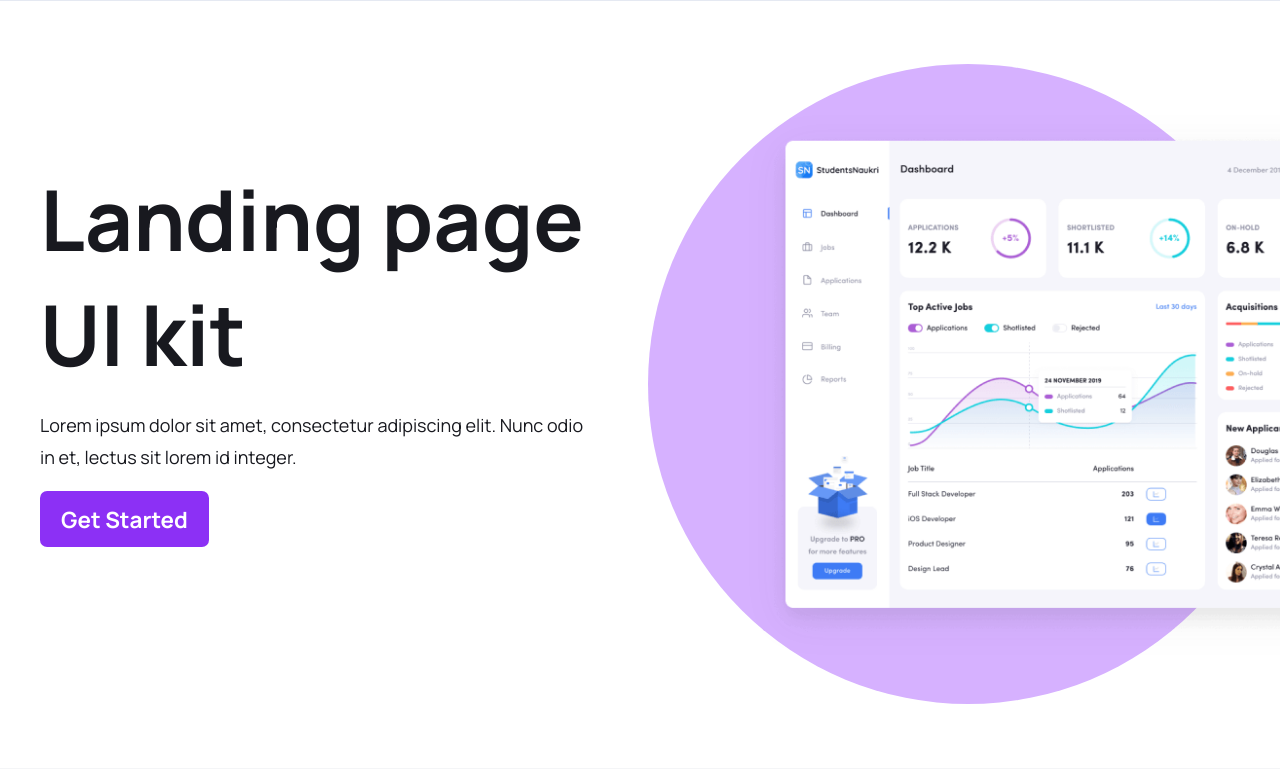
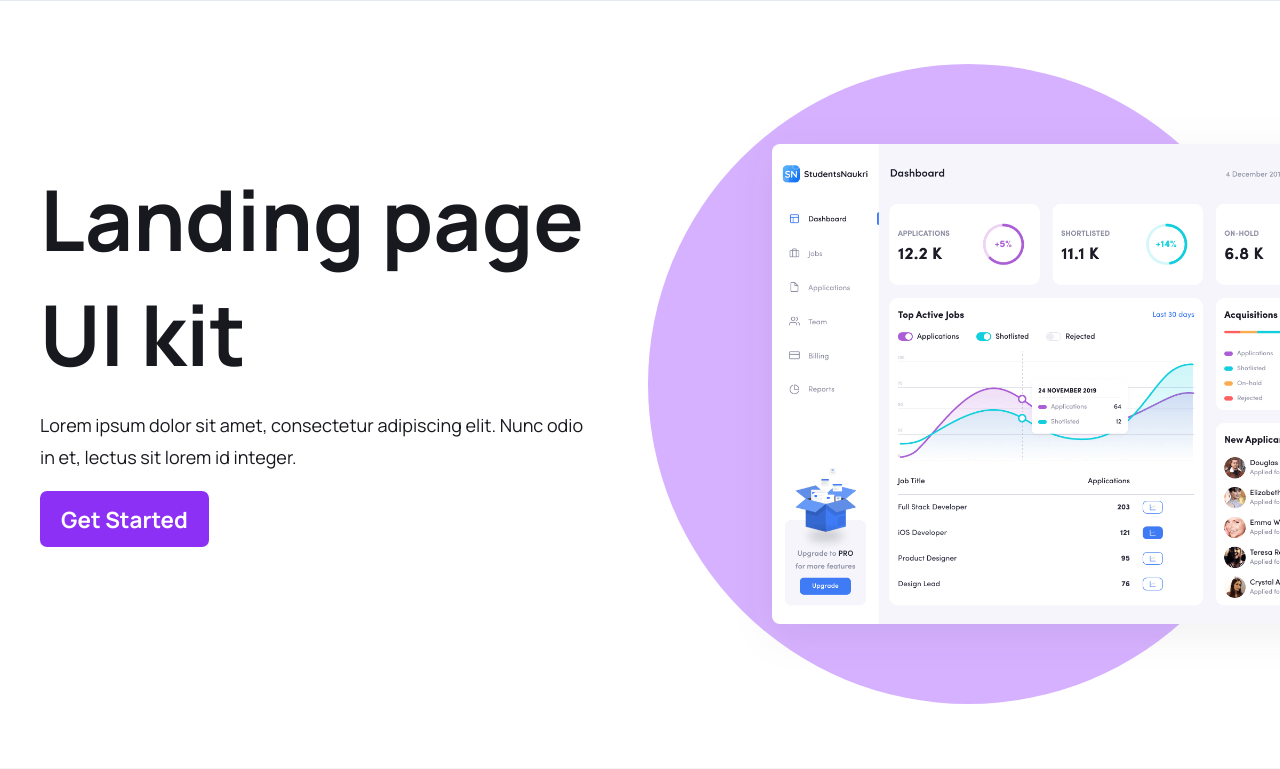
Before and after one commit to CrispthoAlex/koombea-frontend-test, a PHP site: page / in a window 1280 px wide. Shown: the part 72-841 px from the top of the page. Run offline with PHP 8.4, Linux system fonts and the light colour scheme.

Commit message:
Stats image from overview/hero section was fixed

```diff
--- a/css/styles.css
+++ b/css/styles.css
@@ -531,7 +531,8 @@ SCSS and BEM structure were used on this project
 .image__stats {
   position: absolute;
   filter: drop-shadow(0px 10px 20px rgba(41, 41, 42, 0.07));
-  right: -7.375em;
+  border-radius: 8px;
+  right: -18.75em;
 }
 @media screen and (max-width: 768px) {
   .image__stats {
@@ -546,7 +547,7 @@ SCSS and BEM structure were used on this project
 @media screen and (min-width: 1024px) {
   .image__stats {
     width: 100%;
-    max-width: 37em;
+    max-width: 48em;
   }
 }
 @media screen and (max-width: 768px) {
--- a/home.html
+++ b/home.html
@@ -69,7 +69,7 @@
                     <div class="info-page__button" aria-label="Get started link"><a href="#">Get Started</a></div>
                 </div>
                 <div class="image">
-                    <img class="image__stats" src="./image/stats-image-opt.png" alt="Preview Stats" aria-label="Preview image">
+                    <img class="image__stats" src="./image/stats-full-opt.png" alt="Preview Stats" aria-label="Preview image">
                 </div>
                 <div class="circle-background" aria-label="Purple Circle"></div>
             </section>
@@ -280,10 +280,10 @@
                         <p>&copy; 2020 Landify UI Kit. All rights reserved</p>
                     </div>
                     <div class="social-media">
-                        <a href="https://instagram.com/aravinddesign"></a><div class="social-media__icon"><img src="./image/Pathinstagram-icon-opt.svg" alt="Instagram Icon"></div></a>
-                        <a href="https://dribbble.com/aravinddesign"></a><div class="social-media__icon"><img src="./image/Pathdribble-icon-opt.svg" alt="Dribbble Icon"></a></div></a>
-                        <a href="https://twitter.com/aravinddesign"></a><div class="social-media__icon"><img src="./image/Pathtwitter-opt.svg" alt="Twitter Icon"></div></a>
-                        <a href="https://youtube.com/aravinddesign"></a><div class="social-media__icon"><img src="./image/Pathyoutube-opt.svg" alt="Youtube Icon"></div></a>
+                        <a href="https://instagram.com/aravinddesign"><div class="social-media__icon"><img src="./image/Pathinstagram-icon-opt.svg" alt="Instagram Icon"></div></a>
+                        <a href="https://dribbble.com/aravinddesign"><div class="social-media__icon"><img src="./image/Pathdribble-icon-opt.svg" alt="Dribbble Icon"></div></a>
+                        <a href="https://twitter.com/aravinddesign"><div class="social-media__icon"><img src="./image/Pathtwitter-opt.svg" alt="Twitter Icon"></div></a>
+                        <a href="https://youtube.com/aravinddesign"><div class="social-media__icon"><img src="./image/Pathyoutube-opt.svg" alt="Youtube Icon"></div></a>
                     </div>
                 </div>
             </div>
--- a/scss/components/_content.scss
+++ b/scss/components/_content.scss
@@ -72,8 +72,9 @@
 
     &__stats {
         position:absolute;
-        filter: drop-shadow(0px 10px 20px rgba(41, 41, 42, 0.07));;
-        right: em(-118);
+        filter: drop-shadow(0px 10px 20px rgba(41, 41, 42, 0.07));
+        border-radius: 8px;
+        right: em(-300);
         @include responsive-page(smd) { display: none; }
 
         @include responsive-page(md) {
@@ -82,7 +83,7 @@
 
         @include responsive-page(mdtop) {
             width: 100%;
-            max-width: em(592);
+            max-width: em(768);
         }
     }
     @include responsive-page(smd) {
```
